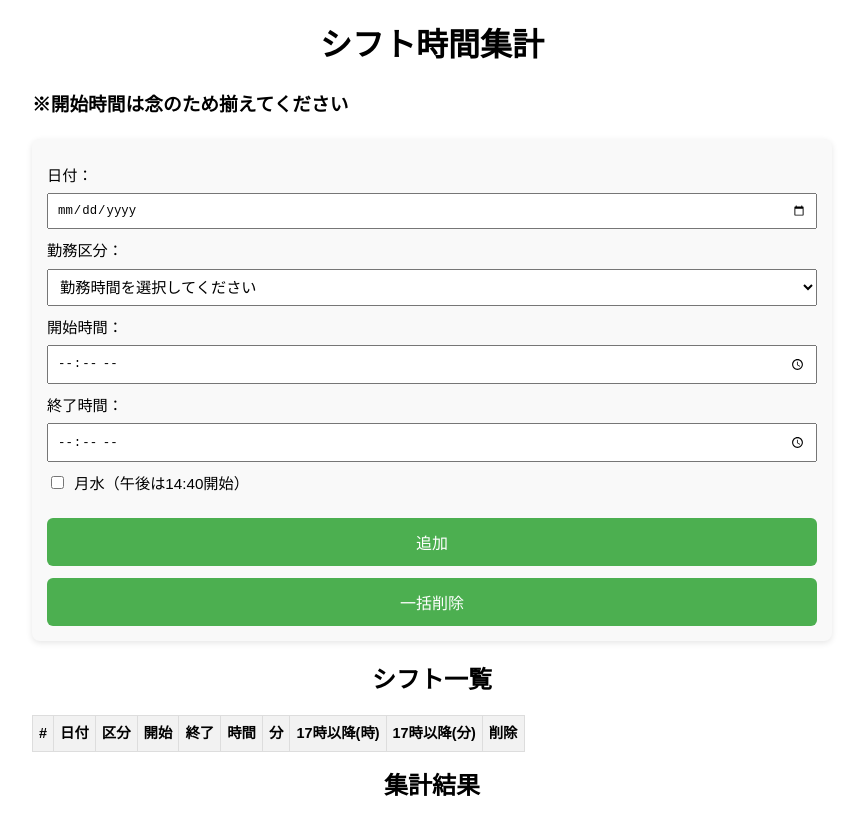
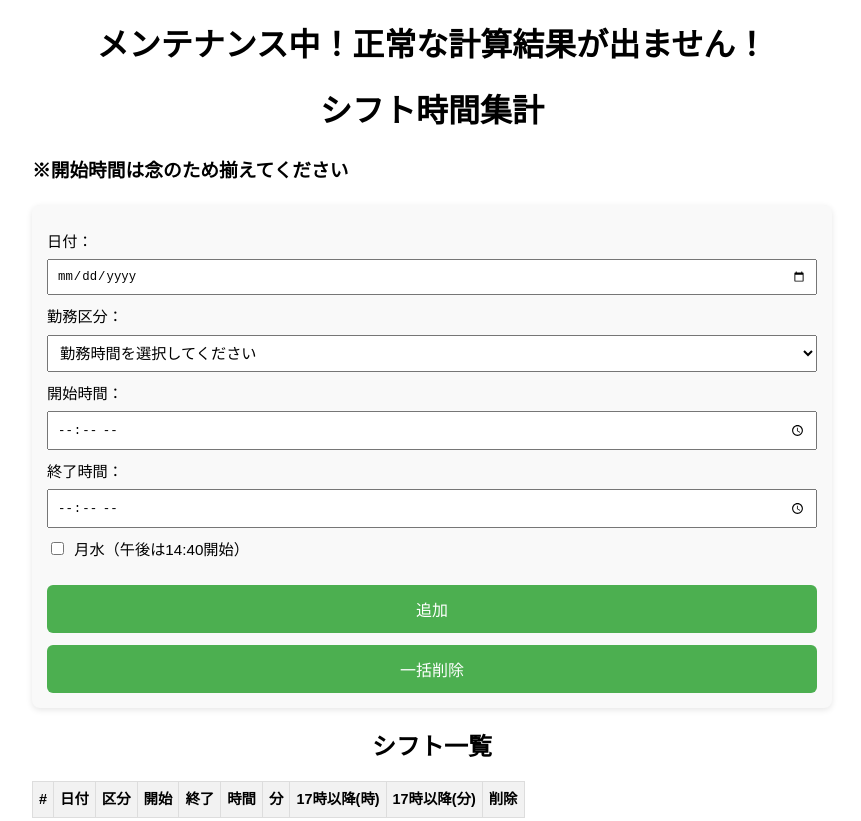
Before and after one commit to WadaWafuu/shift-app, a plain HTML site: page index.html in a window 1280 px wide. Shown: the top 821 px of the page, without its empty margins (208-1069 px from the left). Drawn offline with Linux system fonts and the light colour scheme.

Commit message:
バグってたのでコメント表示

```diff
--- a/index.html
+++ b/index.html
@@ -6,6 +6,7 @@
   <link rel="stylesheet" href="style.css">
 </head>
 <body>
+  <h1>メンテナンス中！正常な計算結果が出ません！</h1>
   <h1>シフト時間集計</h1>
   <h3>※開始時間は念のため揃えてください</h3>
 
```
